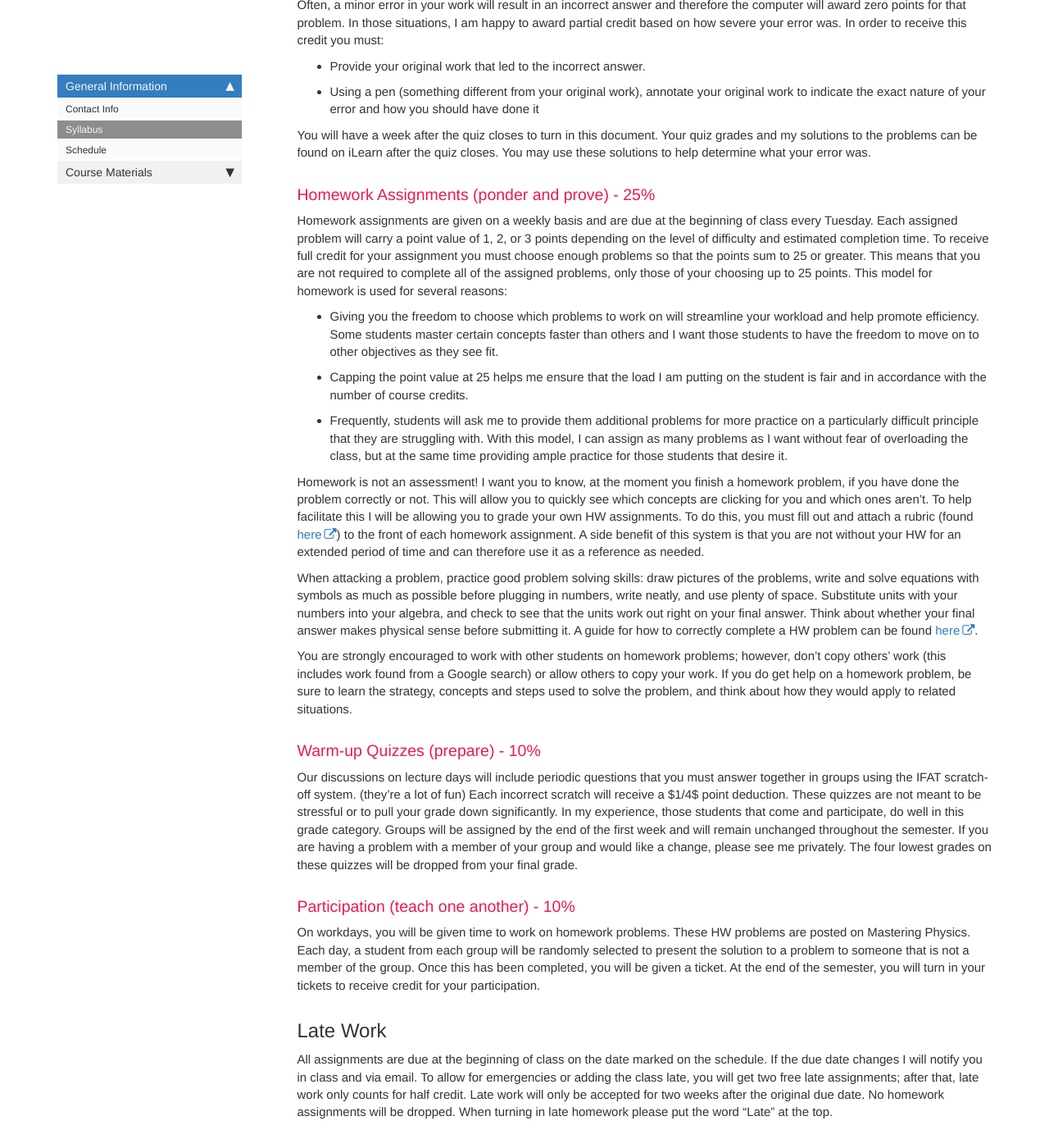
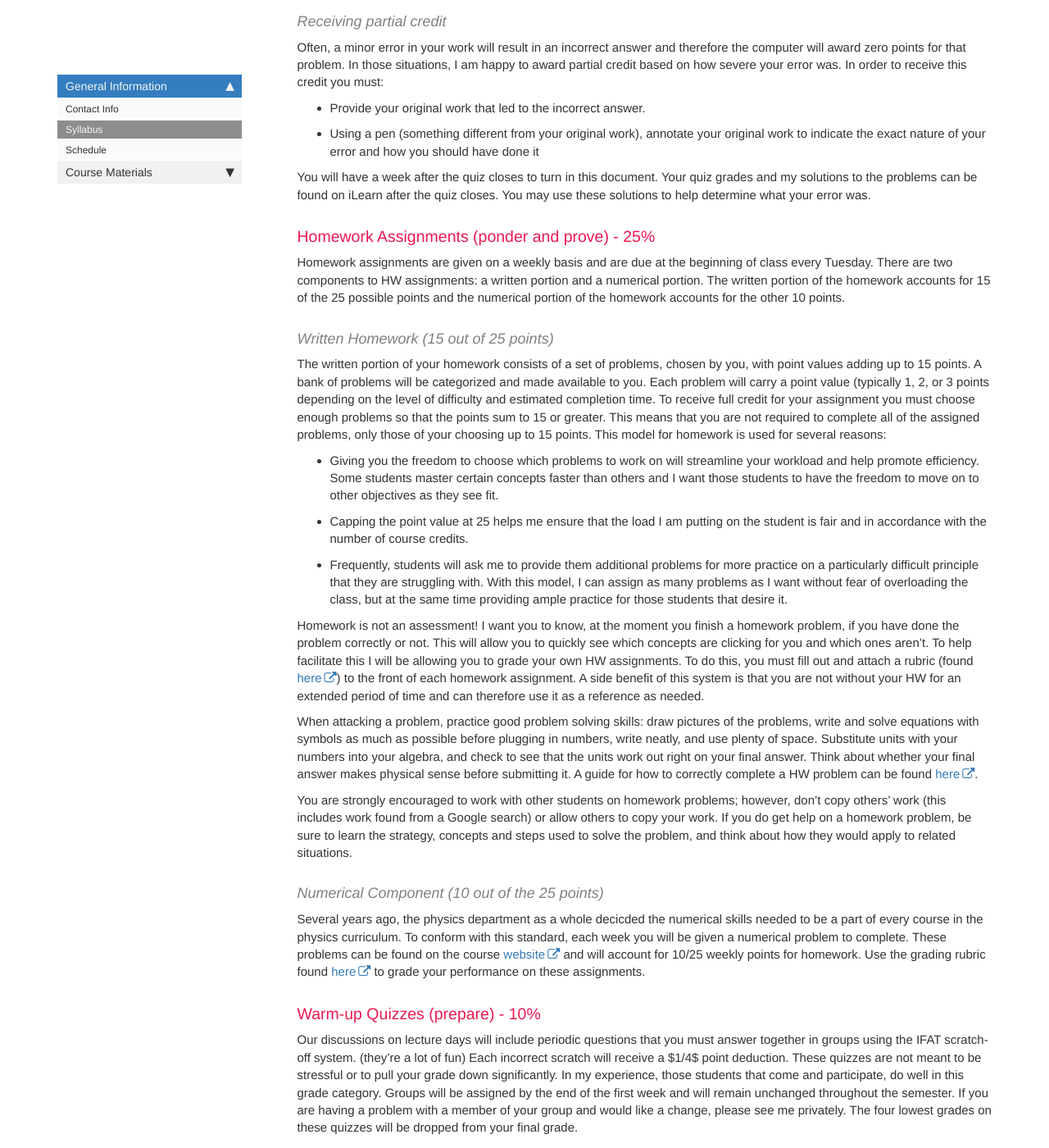
Before and after one commit to lancejnelson/PH323, a Jekyll site: the page built from course_docs/syllabus.md, in a window 1280 px wide and 1400 px high, scrolled down 2758 px. Shown: the whole window at 82% size. Built offline with Jekyll 4.4.1, drawn with Linux system fonts in a browser that asks for light colours; comment, search, counter and statistics services are not loaded; some of the changed text lies outside the part shown.

Commit message:
Updating Rubric Files

```diff
--- a/course_docs/syllabus.md
+++ b/course_docs/syllabus.md
@@ -147,13 +147,24 @@ help determine what your error was.
 ### Homework Assignments (ponder and prove) - 25%
 
 Homework assignments are given on a weekly basis and are due at the
-beginning of class every Tuesday. Each assigned problem will carry a
-point value of 1, 2, or 3 points depending on the level of difficulty
-and estimated completion time. To receive full credit for your
-assignment you must choose enough problems so that the points sum to
-25 or greater. This means that you are not required to complete all of
-the assigned problems, only those of your choosing up to 25
-points. This model for homework is used for several reasons:
+beginning of class every Tuesday. There are two components to HW
+assignments: a written portion and a numerical portion.  The written
+portion of the homework accounts for 15 of the 25 possible points and
+the numerical portion of the homework accounts for the other 10
+points.
+
+#### Written Homework  (15 out of 25 points)
+
+The written portion of your homework consists of
+a set of problems, chosen by you, with point values adding up to 15
+points.  A bank of problems will be categorized and made available to
+you.  Each problem will carry a point value (typically 1, 2, or 3
+points depending on the level of difficulty and estimated completion
+time. To receive full credit for your assignment you must choose
+enough problems so that the points sum to 15 or greater. This means
+that you are not required to complete all of the assigned problems,
+only those of your choosing up to 15 points. This model for homework
+is used for several reasons:
 
 - Giving you the freedom to choose which problems to work on will streamline your workload and help promote efficiency. Some students master certain concepts faster than others and I want those students to have the freedom to move on to other objectives as they see fit.
 - Capping the point value at 25 helps me ensure that the load I am putting on the student is fair and in accordance with the number of course credits.
@@ -169,7 +180,7 @@ front of each homework assignment.  A side benefit of this system is
 that you are not without your HW for an extended period of time and
 can therefore use it as a reference as needed.
 
-[hwRubric]: https://lancejnelson.github.io/PH121/files/homeworkRubric.pdf
+[hwRubric]: https://lancejnelson.github.io/PH121/files/PH121\ Homework\ Grading\ Rubric.pdf
 
 
 When attacking a problem, practice good problem solving skills: draw
@@ -189,6 +200,20 @@ from a Google search) or allow others to copy your work. If you do get
 help on a homework problem, be sure to learn the strategy, concepts
 and steps used to solve the problem, and think about how they would
 apply to related situations.
+
+#### Numerical Component (10 out of the 25 points)
+
+Several years ago, the physics department as a whole decicded the
+numerical skills needed to be a part of every course in the physics
+curriculum.  To conform with this standard, each week you will be
+given a numerical problem to complete.  These problems can be found on
+the course [website][coursewebsite] and will account for 10/25 weekly
+points for homework.  Use the grading rubric found
+[here][numericalRubric] to grade your performance on these
+assignments.
+
+[coursewebsite]: https://lancejnelson.github.io/PH121
+[numericalRubric]: https://lancejnelson.github.io/PH121/files/PH121\ Numerical\ Grading\ Rubric.pdf
 
 ### Warm-up Quizzes (prepare) - 10%
 
```
Also changed, not shown: 2 other files.
